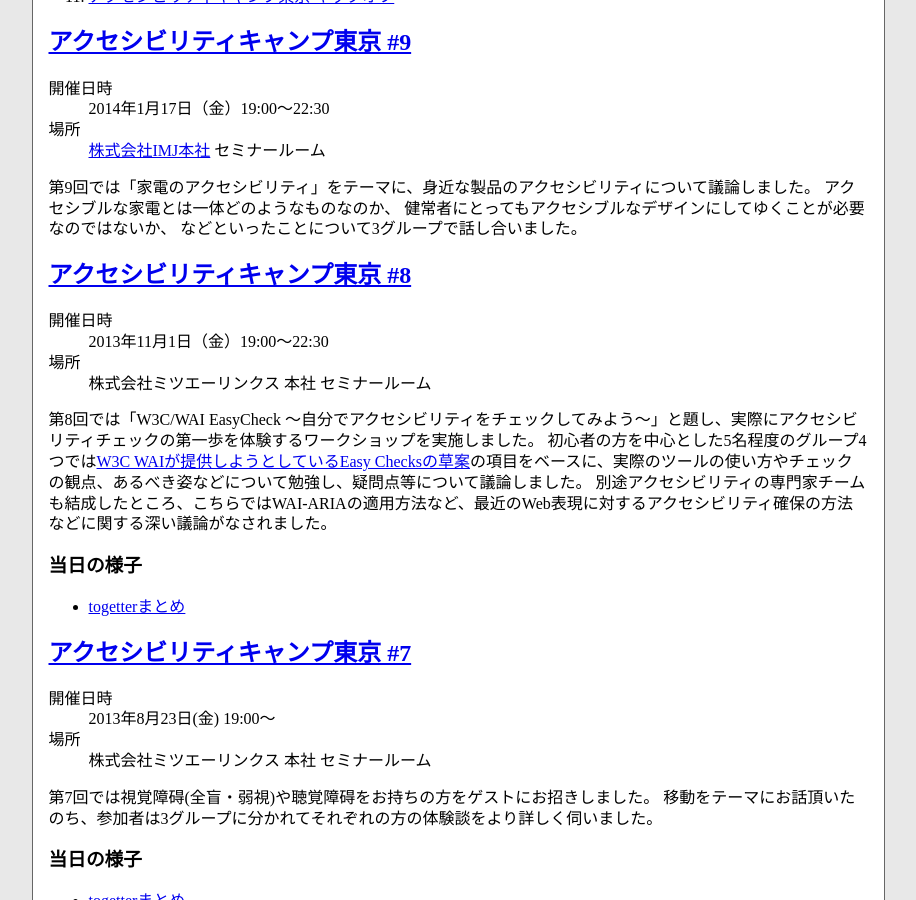
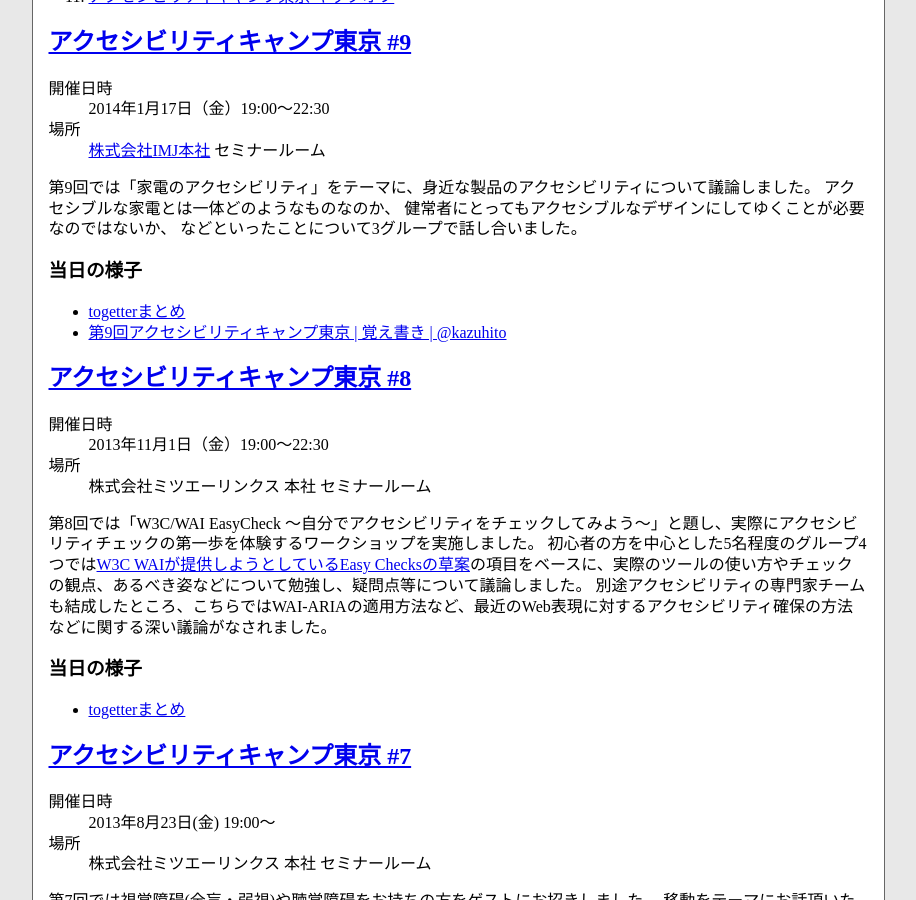
Before and after one commit to a11ytokyo/a11ytokyo.github.io, a Jekyll site: the page built from event.md, in a window 1280 px wide and 900 px high, scrolled down 650 px. Shown: the whole window, without its empty margins (182-1098 px from the left). Built offline with Jekyll 4.4.1, drawn with Linux system fonts in a browser that asks for light colours.

Commit message:
関連リンクを追加

```diff
--- a/event.md
+++ b/event.md
@@ -30,7 +30,10 @@ title: 過去のイベント
 健常者にとってもアクセシブルなデザインにしてゆくことが必要なのではないか、
 などといったことについて3グループで話し合いました。
 
+### 当日の様子
 
+* [togetterまとめ](http://togetter.com/li/617729)
+* [第9回アクセシビリティキャンプ東京 \| 覚え書き \| @kazuhito](http://kidachi.kazuhi.to/blog/archives/038067.html)
 
 
 ## [アクセシビリティキャンプ東京 #8](http://atnd.org/event/a11ytokyo8/)	{#camp-8}
```
